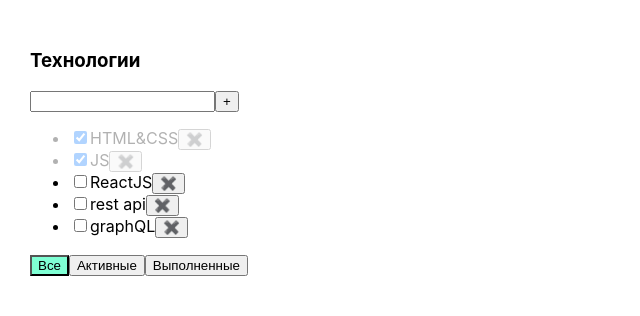
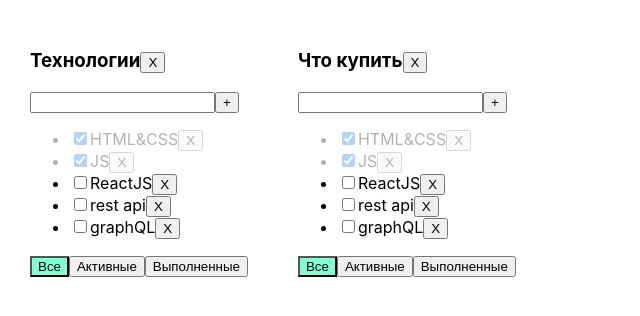
Before and after one commit to MrEvgeniy1989/todolist_myself_1, a React (Create React App) app: page / in a window 1280 px wide. Shown: the top 316 px of the page, without its empty margins (0-640 px from the left). Built offline with nearby package versions, Linux system fonts and the light colour scheme.

Commit message:
Вторник 1 неделя

```diff
--- a/src/App.tsx
+++ b/src/App.tsx
@@ -3,60 +3,103 @@ import './App.css';
 import {Todolist} from './Todolist';
 import {v1} from 'uuid';
 
+
+export type TodolistType = {
+    id: string
+    title: string
+    filter: FilterType
+}
 export type TaskType = {
     id: string
     title: string
     isDone: boolean
 }
+export type TasksStateType = {
+    [key: string]: TaskType[]
+}
 export type FilterType = 'all' | 'active' | 'completed'
 
 function App() {
-    let [tasks, setTasks] = useState<TaskType[]>([
+    const todolistId1 = v1()
+    const todolistId2 = v1()
+
+    let [todolists, setTodolists] = useState<TodolistType[]>([
+        {id: todolistId1, title: 'Технологии', filter: 'all'},
+        {id: todolistId2, title: 'Что купить', filter: 'all'}
+    ])
+    let [tasks, setTasks] = useState<TasksStateType>(
+        {
+            [todolistId1]: [
                 {id: v1(), title: 'HTML&CSS', isDone: true},
                 {id: v1(), title: 'JS', isDone: true},
                 {id: v1(), title: 'ReactJS', isDone: false},
                 {id: v1(), title: 'rest api', isDone: false},
                 {id: v1(), title: 'graphQL', isDone: false}
-    ])
-    const [filter, setFilter] = useState<FilterType>('all')
+            ],
+            [todolistId2]: [
+                {id: v1(), title: 'HTML&CSS', isDone: true},
+                {id: v1(), title: 'JS', isDone: true},
+                {id: v1(), title: 'ReactJS', isDone: false},
+                {id: v1(), title: 'rest api', isDone: false},
+                {id: v1(), title: 'graphQL', isDone: false}
+            ]
+        })
 
 
-    if (filter === 'active') {
-        tasks = tasks.filter(task => !task.isDone)
+    const changeFilter = (todolistId: string, filterValue: FilterType) => {
+        setTodolists(todolists.map(todolist => todolist.id === todolistId
+            ? {...todolist, filter: filterValue}
+            : todolist))
     }
-    if (filter === 'completed') {
-        tasks = tasks.filter(task => task.isDone)
+    const removeTask = (todolistId: string, taskId: string) => {
+        tasks[todolistId] = tasks[todolistId].filter(task => task.id !== taskId)
+        setTasks({...tasks})
     }
-
-
-    const changeFilter = (filterValue: FilterType) => {
-        setFilter(filterValue)
+    const addTask = (todolistId: string, titleForNewTask: string) => {
+        const newTask = {id: v1(), title: titleForNewTask, isDone: false}
+        tasks[todolistId] = [newTask, ...tasks[todolistId]]
+        setTasks({...tasks})
     }
-    const removeTask = (taskId: string) => {
-        setTasks(tasks.filter(task => task.id !== taskId))
+    const changeTaskStatus = (todolistId: string, taskId: string, isDoneNewStatus: boolean) => {
+        tasks[todolistId] = tasks[todolistId].map(task => task.id === taskId
+            ? {...task, isDone: isDoneNewStatus}
+            : task)
+        setTasks({...tasks})
     }
-    const addTask = (titleForNewTask: string) => {
-        const task = {id: v1(), title: titleForNewTask, isDone: false}
-        setTasks([task, ...tasks])
-    }
-    const changeTaskStatus = (taskId: string, isDoneNewStatus: boolean) => {
-      setTasks(tasks.map(task => task.id === taskId
-          ? {...task, isDone: isDoneNewStatus}
-          : task))
+    const removeTodolist = (todolistId: string) => {
+        setTodolists(todolists.filter(todolist => todolist.id !== todolistId))
+        delete tasks[todolistId]
+        setTasks({...tasks})
     }
 
 
     return (
         <div className="App">
+            {todolists.map(todolist => {
+                let tasksForTodolist = tasks[todolist.id]
+
+                if (todolist.filter === 'active') {
+                    tasksForTodolist = tasks[todolist.id].filter(task => !task.isDone)
+                }
+                if (todolist.filter === 'completed') {
+                    tasksForTodolist = tasks[todolist.id].filter(task => task.isDone)
+                }
+
+                return (
                     <Todolist
-                title={'Технологии'}
-                tasks={tasks}
-                filter={filter}
+                        key={todolist.id}
+                        id={todolist.id}
+                        title={todolist.title}
+                        tasks={tasksForTodolist}
+                        filter={todolist.filter}
                         removeTask={removeTask}
                         changeFilter={changeFilter}
                         addTask={addTask}
                         changeTaskStatus={changeTaskStatus}
+                        removeTodolist={removeTodolist}
                     />
+                )
+            })}
         </div>
     );
 }
--- a/src/Todolist.tsx
+++ b/src/Todolist.tsx
@@ -1,14 +1,16 @@
-import React, {ChangeEvent, FC, useState, KeyboardEvent} from 'react';
+import React, {ChangeEvent, FC, KeyboardEvent, useState} from 'react';
 import {FilterType, TaskType} from './App';
 
 export type TodolistPropsType = {
+    id: string
     title: string
     tasks: TaskType[]
     filter: FilterType
-    changeFilter: (filterValue: FilterType) => void
-    removeTask: (taskId: string) => void
-    addTask: (titleForNewTask: string) => void
-    changeTaskStatus: (taskId: string, isDoneNewStatus: boolean) => void
+    changeFilter: (todolistId: string, filterValue: FilterType) => void
+    removeTask: (todolistId: string, taskId: string) => void
+    addTask: (todolistId: string, titleForNewTask: string) => void
+    changeTaskStatus: (todolistId: string, taskId: string, isDoneNewStatus: boolean) => void
+    removeTodolist: (todolistId: string) => void
 }
 
 export const Todolist: FC<TodolistPropsType> = (props) => {
@@ -27,19 +29,22 @@ export const Todolist: FC<TodolistPropsType> = (props) => {
     }
     const addTaskHandler = () => {
         if (titleForNewTask.trim() !== '') {
-            props.addTask(titleForNewTask.trim())
+            props.addTask(props.id, titleForNewTask.trim())
         } else {
             setError('Название обязательно!')
         }
         setTitleForNewTask('')
     }
-    const onAllClickHandler = () => props.changeFilter('all')
-    const onActiveClickHandler = () => props.changeFilter('active')
-    const onCompletedClickHandler = () => props.changeFilter('completed')
+    const onAllClickHandler = () => props.changeFilter(props.id, 'all')
+    const onActiveClickHandler = () => props.changeFilter(props.id, 'active')
+    const onCompletedClickHandler = () => props.changeFilter(props.id, 'completed')
+    const removeTodolistHandler = () => {
+        props.removeTodolist(props.id)
+    }
 
     return (
         <div>
-            <h3>{props.title}</h3>
+            <h3>{props.title}<button onClick={removeTodolistHandler}>X</button></h3>
 
             <div>
                 <input className={error ? 'error' : ''}
@@ -52,15 +57,15 @@ export const Todolist: FC<TodolistPropsType> = (props) => {
 
             <ul>
                 {props.tasks.map(task => {
-                    const onClickHandler = () => props.removeTask(task.id)
+                    const onClickHandler = () => props.removeTask(props.id, task.id)
                     const onChangeHandler = (e: ChangeEvent<HTMLInputElement>) => {
-                        props.changeTaskStatus(task.id, e.currentTarget.checked)
+                        props.changeTaskStatus(props.id, task.id, e.currentTarget.checked)
                     }
                     return (
                         <li key={task.id} className={task.isDone ? 'is-done' : ''}>
                             <input type="checkbox" checked={task.isDone} onChange={onChangeHandler}/>
                             <span>{task.title}</span>
-                            <button onClick={onClickHandler}>✖️</button>
+                            <button onClick={onClickHandler}>X</button>
                         </li>
                     )
                 })}
```
Lines whose indentation alone changed are shown as unchanged.
